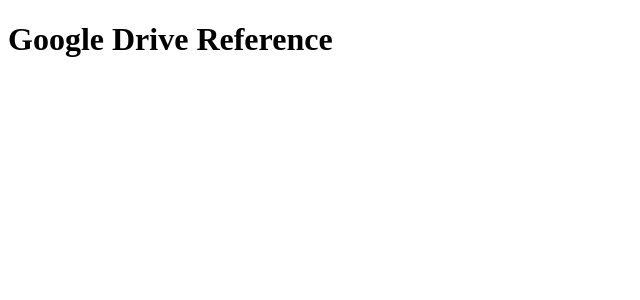
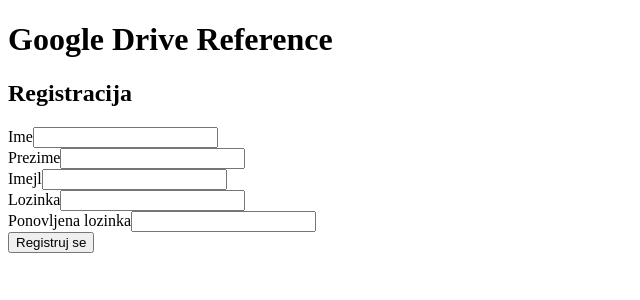
Before and after one commit to JanaKim0/Project---Google-Drive-Reference, a React app in the folder frontend/: page / in a window 1280 px wide. Shown: the top 300 px of the page, without its empty margins (0-640 px from the left). Built offline with nearby package versions, Linux system fonts and the light colour scheme; the HTML template or start-up script is replaced by a standard one.

Commit message:
US 1.1: Komponenta za registraciju - forma sa poljima

```diff
--- a/frontend/src/App.jsx
+++ b/frontend/src/App.jsx
@@ -1,6 +1,11 @@
+import RegisterPage from './pages/RegisterPage.jsx'
+
 function App() {
   return (
-    <h1>Google Drive Reference</h1>
+    <div>
+      <h1>Google Drive Reference</h1>
+      <RegisterPage />
+    </div>
   )
 }
 
--- /dev/null
+++ b/frontend/src/pages/RegisterPage.jsx
@@ -0,0 +1,56 @@
+import { useState } from 'react'
+
+function RegisterPage() {
+  const [form, setForm] = useState({
+    firstName: '',
+    lastName: '',
+    email: '',
+    password: '',
+    confirmPassword: '',
+  })
+
+  function handleChange(e) {
+    const { name, value } = e.target
+    setForm({ ...form, [name]: value })
+  }
+
+  function handleSubmit(e) {
+    e.preventDefault()
+    console.log('Forma poslata:', form.email)
+  }
+
+  return (
+    <form onSubmit={handleSubmit}>
+      <h2>Registracija</h2>
+
+      <div>
+        <label htmlFor="firstName">Ime</label>
+        <input id="firstName" name="firstName" value={form.firstName} onChange={handleChange} />
+      </div>
+
+      <div>
+        <label htmlFor="lastName">Prezime</label>
+        <input id="lastName" name="lastName" value={form.lastName} onChange={handleChange} />
+      </div>
+
+      <div>
+        <label htmlFor="email">Imejl</label>
+        <input id="email" name="email" type="email" value={form.email} onChange={handleChange} />
+      </div>
+
+      <div>
+        <label htmlFor="password">Lozinka</label>
+        <input id="password" name="password" type="password" value={form.password} onChange={handleChange} />
+      </div>
+
+      <div>
+        <label htmlFor="confirmPassword">Ponovljena lozinka</label>
+        <input id="confirmPassword" name="confirmPassword" type="password" value={form.confirmPassword} onChange={handleChange} />
+      </div>
+
+      <button type="submit">Registruj se</button>
+    </form>
+  )
+}
+
+export default RegisterPage
```
